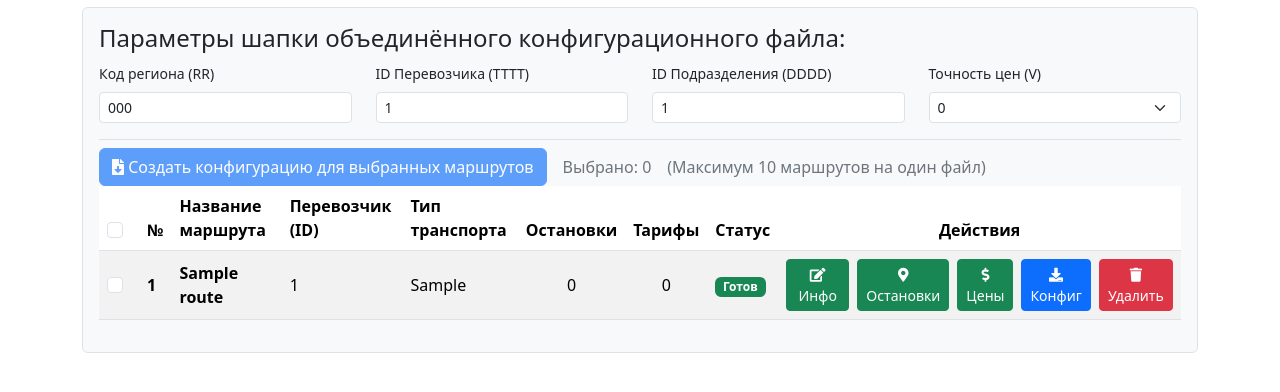
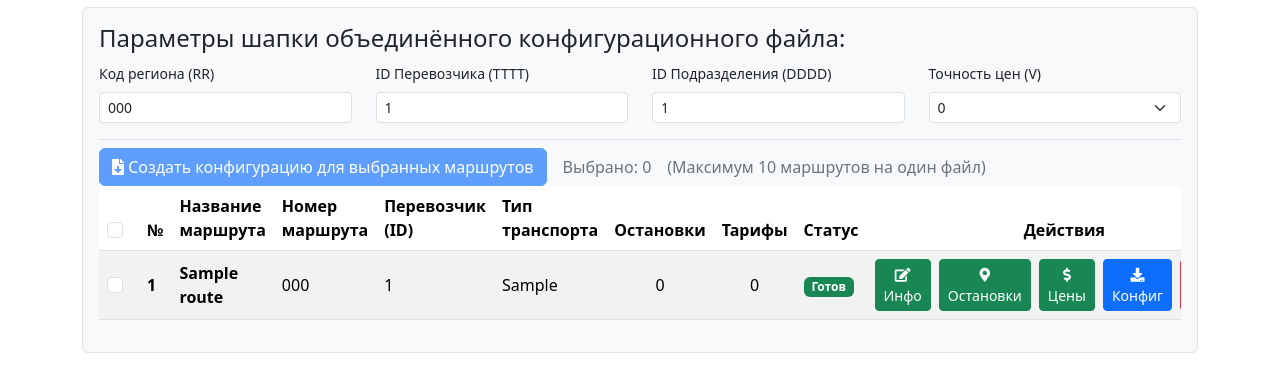
Before and after one commit to Quros7/TransportRoutesApp, a Flask app: page /routes in a window 1280 px wide. Shown: the part 143-535 px from the top of the page. Run offline with Flask 3, Linux system fonts and the light colour scheme; a user stored in the database is signed in; tables that the repository leaves empty hold one stand-in row (values such as "Sample post"); some libraries are stand-ins or nearby versions.

Commit message:
route_list add route_number column

```diff
--- a/app/templates/route_list.html
+++ b/app/templates/route_list.html
@@ -76,6 +76,7 @@
                             </th>
                             <th scope="col">№</th>
                             <th scope="col">Название маршрута</th>
+                            <th scope="col">Номер маршрута</th>
                             <th scope="col">Перевозчик (ID)</th>
                             <th scope="col">Тип транспорта</th>
                             <th scope="col">Остановки</th>
@@ -95,6 +96,7 @@
                                 <td>
                                     <strong>{{ route.route_name }}</strong>
                                 </td>
+                                <td>{{ route.route_number }}</td>
                                 <td>{{ route.carrier_id }}</td>
                                 <td>
                                     {{ TRANSPORT_TYPES.get(route.transport_type, route.transport_type) }}
```
